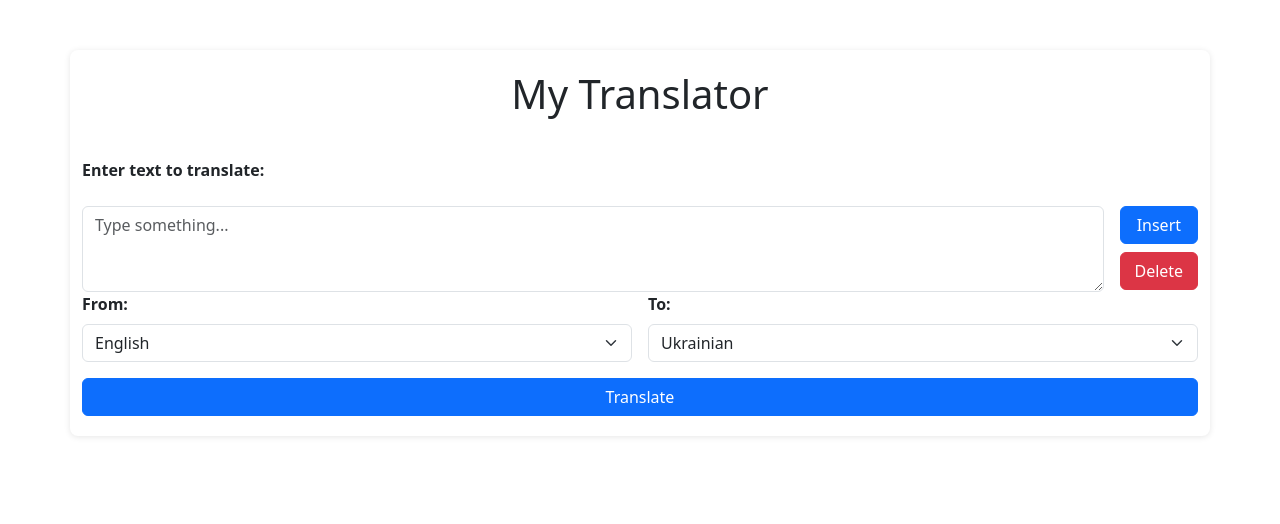
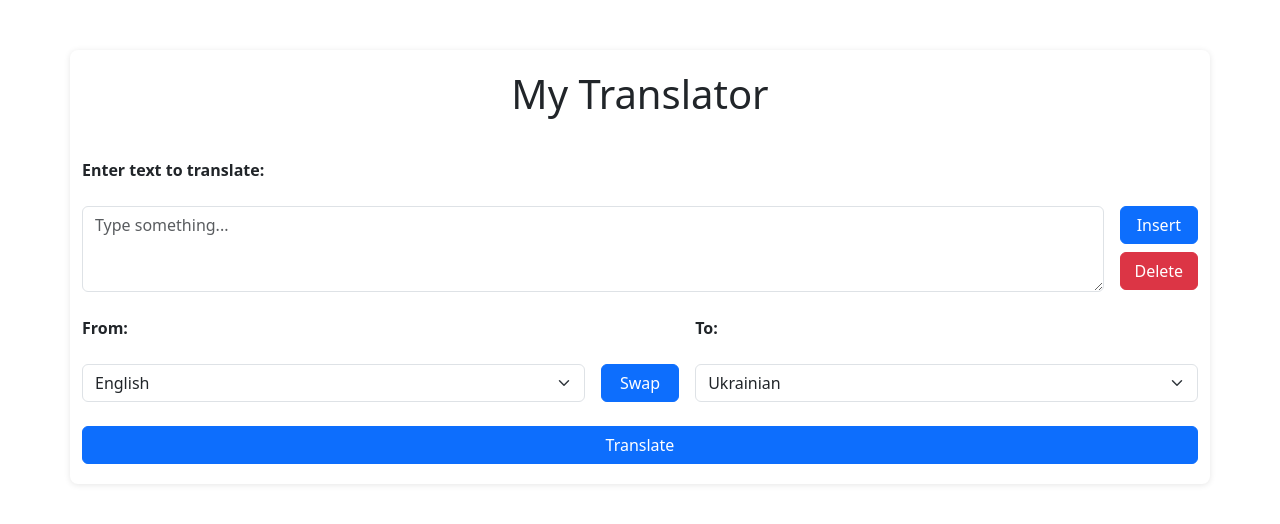
Before and after one commit to theiskander/MyTranslator, a Flask app: page / in a window 1280 px wide. Shown: the top 524 px of the page. Run offline with Flask 3, Linux system fonts and the light colour scheme.

Commit message:
Added swap button

```diff
--- a/templates/index.html
+++ b/templates/index.html
@@ -24,18 +24,39 @@
                     <button id="insert" type="button" class="btn btn-primary mb-2">Insert</button>
                     <button id="del-input-field" type="button" class="btn btn-danger">Delete</button>
                 </div>
-            </div>
+            </div><br/>
+
+            <!-- Labels -->
             <div class="row g-3 mb-3">
                 <div class="col">
                     <label for="source_lang" class="form-label"><strong>From:</strong></label>
+                </div>
+                <div class="col-1 d-flex flex-column justify-content-start">
+                    <!-- Empty space to maintain alignment -->
+                </div>
+                <div class="col">
+                    <label for="target_lang" class="form-label"><strong>To:</strong></label>
+                </div>
+            </div>
+
+            <!-- Languages and Swap Button -->
+            <div class="row g-3 mb-3">
+                <!-- Source language list -->
+                <div class="col">
                     <select id="source_lang" name="source_lang" class="form-select">
                         <option value="en">English</option>
                         <option value="es">Spanish</option>
                         <option value="uk">Ukrainian</option>
                     </select>
                 </div>
+
+                <!-- Swap button -->
+                <div class="col-1 d-flex flex-column justify-content-start">
+                    <button id="swap-btn" type="button" class="btn btn-primary mb-2">Swap</button>
+                </div>
+
+                <!-- Target language list -->
                 <div class="col">
-                    <label for="target_lang" class="form-label"><strong>To:</strong></label>
                     <select id="target_lang" name="target_lang" class="form-select">
                         <option value="uk">Ukrainian</option>
                         <option value="en">English</option>
@@ -43,6 +64,8 @@
                     </select>
                 </div>
             </div>
+
+            <!-- Button -->
             <div class="d-grid">
                 <button type="submit" class="btn btn-primary">Translate</button>
             </div>
```
